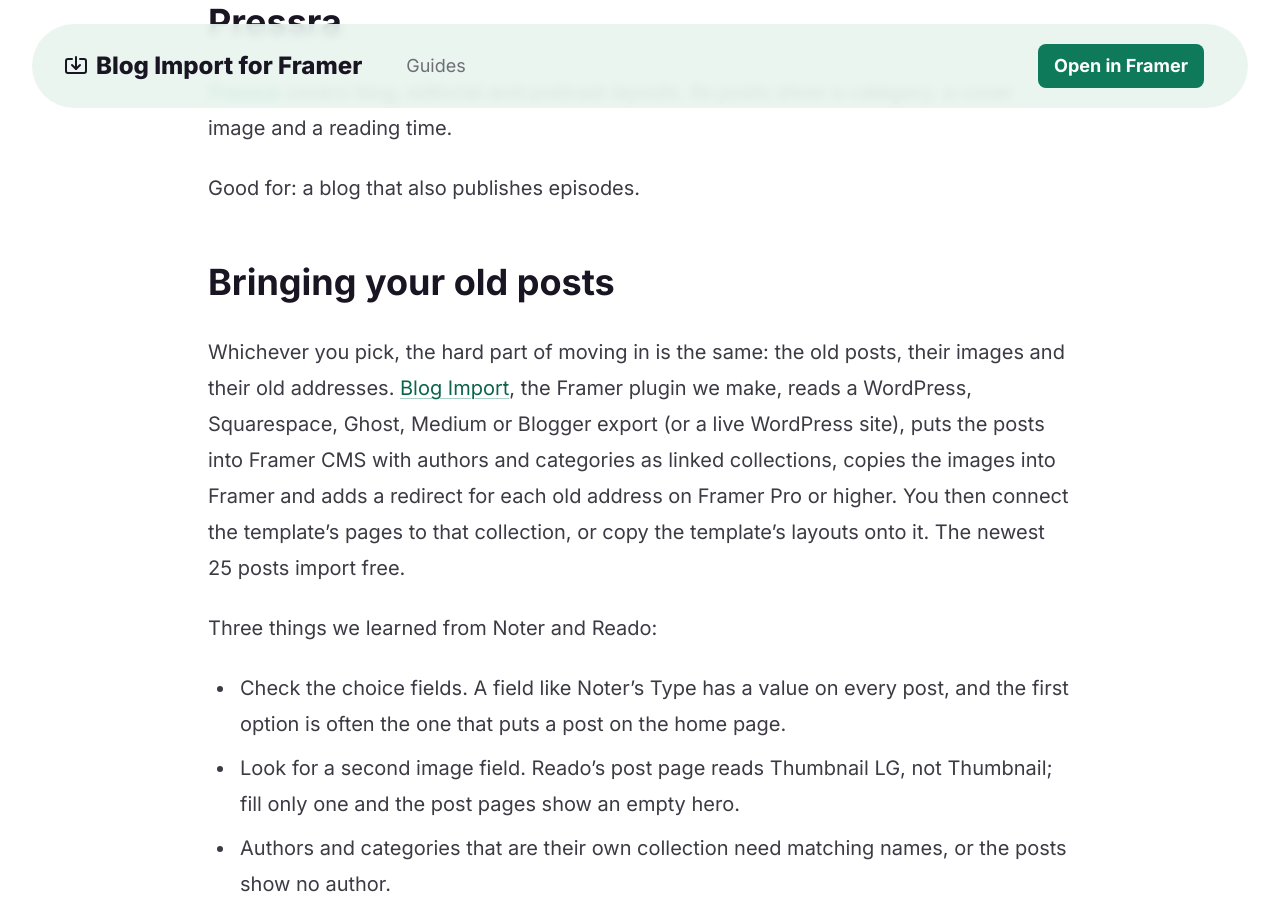
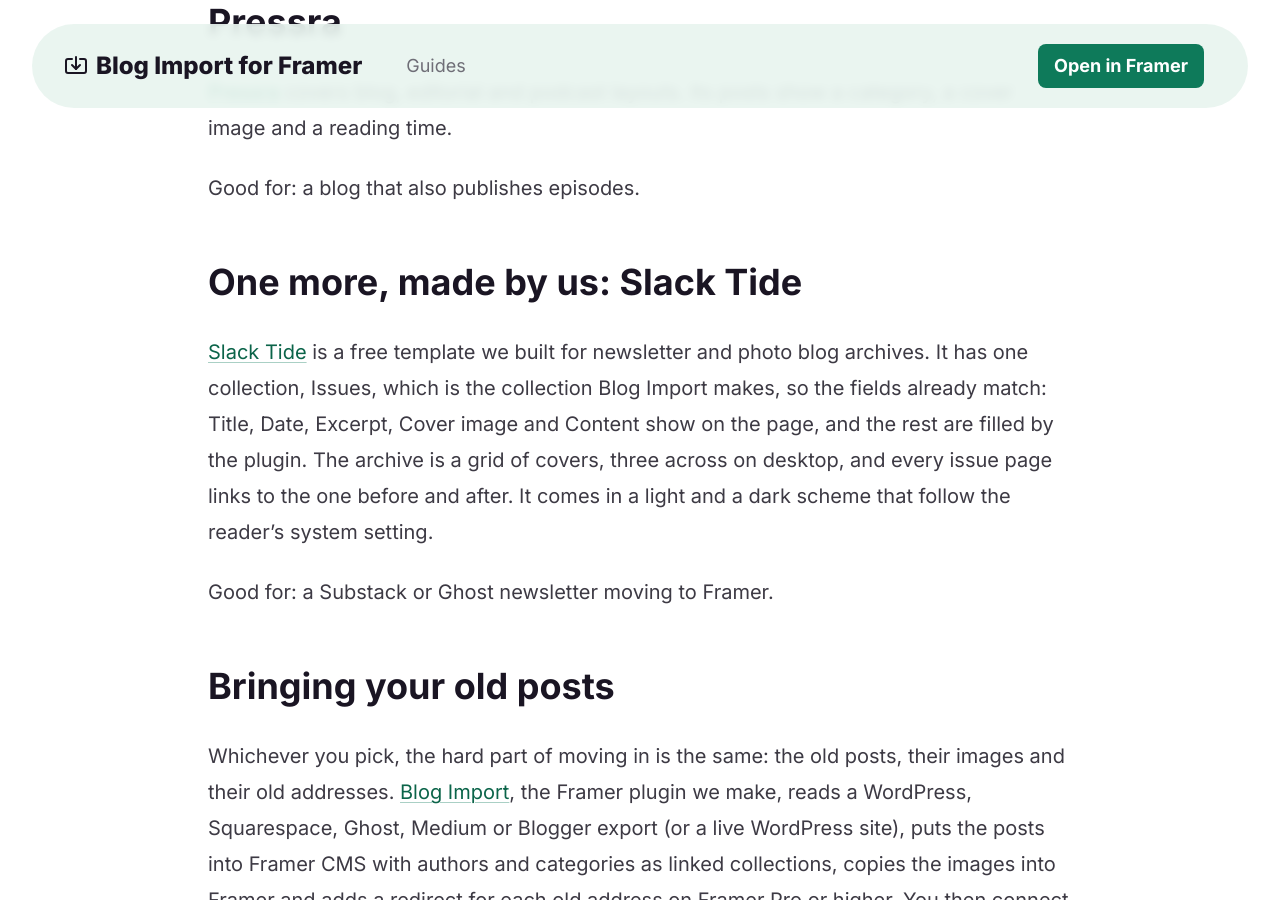
Before and after one commit to keyturnkit/keyturnkit.github.io, a Jekyll site: the page built from guides/free-framer-blog-templates.md, in a window 1280 px wide and 900 px high, scrolled down 2082 px. Built offline with Jekyll 4.4.1, drawn with Linux system fonts in a browser that asks for light colours.

Commit message:
V459: Slack Tide section in the Substack, Ghost and free templates guides (link placeholder until listed)
Co-Authored-By: Claude Opus 5.5 <noreply@anthropic.com>

```diff
--- a/guides/free-framer-blog-templates.md
+++ b/guides/free-framer-blog-templates.md
@@ -47,6 +47,12 @@ Good for: a single writer who also wants to show work.
 
 Good for: a blog that also publishes episodes.
 
+## One more, made by us: Slack Tide
+
+[Slack Tide](SLACK_TIDE_MARKETPLACE_URL) is a free template we built for newsletter and photo blog archives. It has one collection, Issues, which is the collection Blog Import makes, so the fields already match: Title, Date, Excerpt, Cover image and Content show on the page, and the rest are filled by the plugin. The archive is a grid of covers, three across on desktop, and every issue page links to the one before and after. It comes in a light and a dark scheme that follow the reader's system setting.
+
+Good for: a Substack or Ghost newsletter moving to Framer.
+
 ## Bringing your old posts
 
 Whichever you pick, the hard part of moving in is the same: the old posts, their images and their old addresses. [Blog Import](/blog-import/), the Framer plugin we make, reads a WordPress, Squarespace, Ghost, Medium or Blogger export (or a live WordPress site), puts the posts into Framer CMS with authors and categories as linked collections, copies the images into Framer and adds a redirect for each old address on Framer Pro or higher. You then connect the template's pages to that collection, or copy the template's layouts onto it. The newest 25 posts import free.
```
Also changed, not shown: guides/ghost-blog-to-framer.md (+4 -0 lines), guides/substack-blog-to-framer.md (+4 -0 lines).
